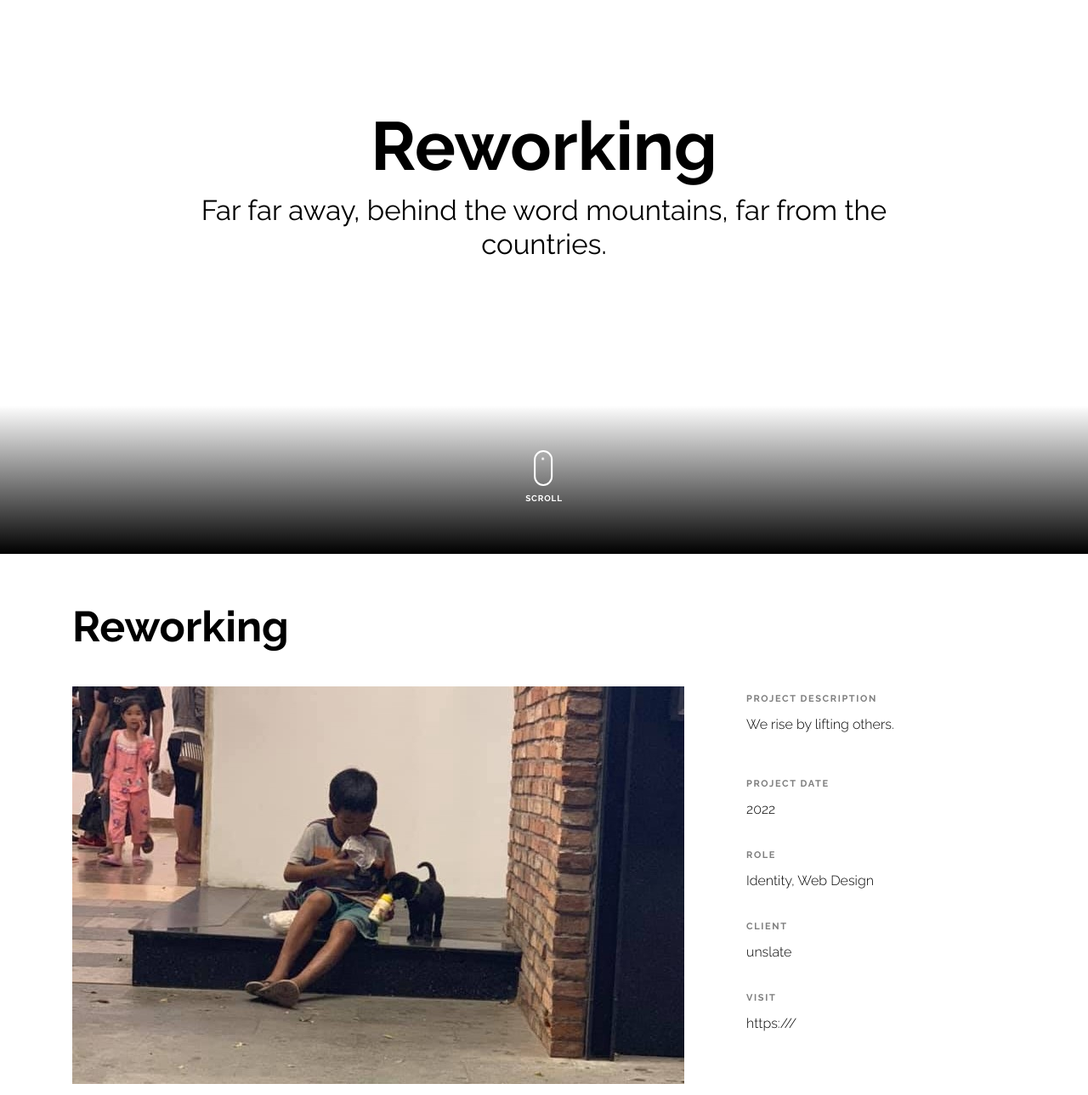
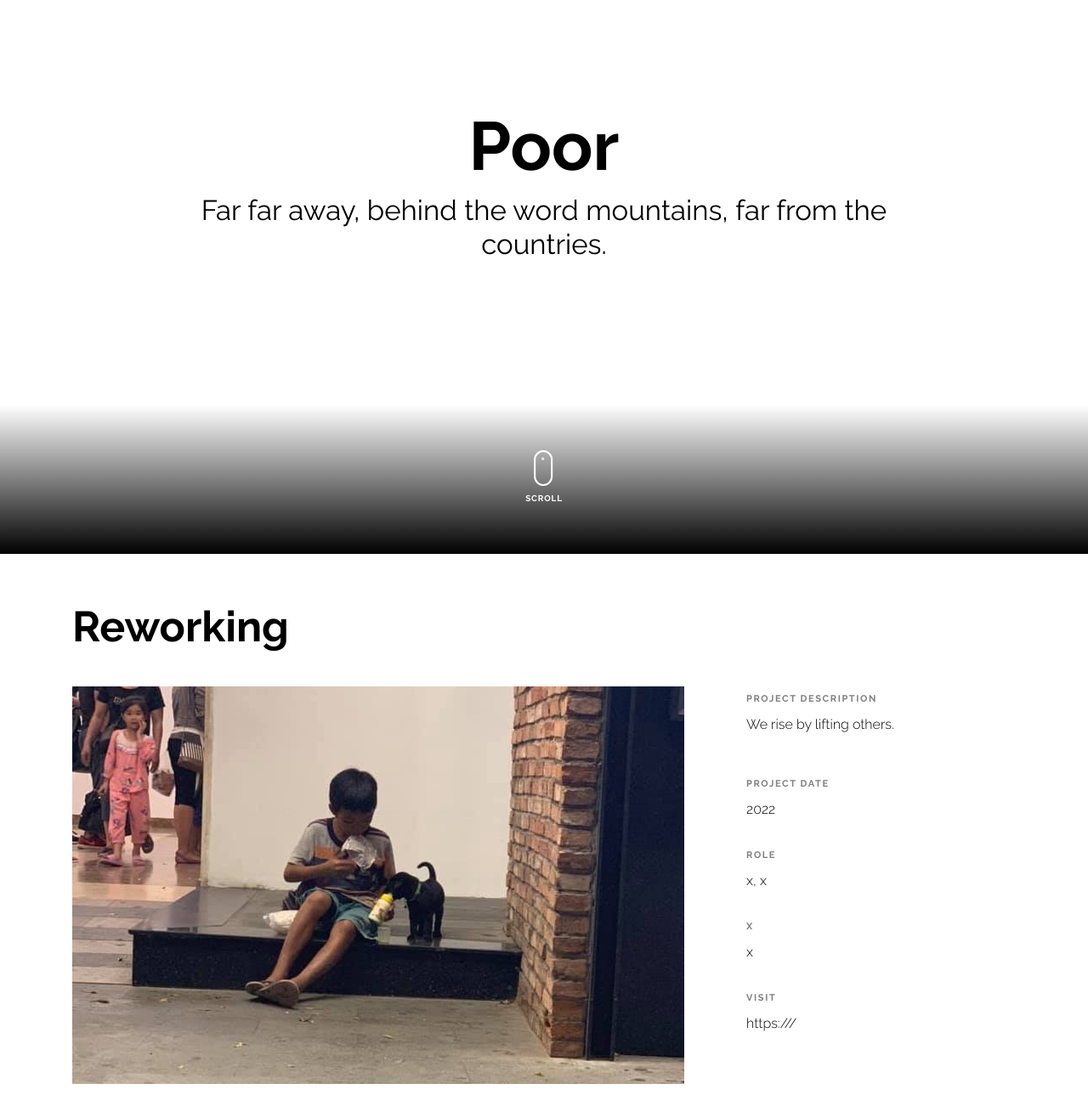
Before and after one commit to dpneedsleep/dp3, a plain HTML site: page portfolio-single-3.html in a window 1280 px wide. Shown: the part 180-1469 px from the top of the page at 85% size. Drawn offline with Linux system fonts and the light colour scheme; files whose address does not match are found by name.

Commit message:
Update portfolio-single-3.html

```diff
--- a/portfolio-single-3.html
+++ b/portfolio-single-3.html
@@ -100,7 +100,7 @@
           <div class="row align-items-center">
 
             <div class="col-md-10 mx-auto text-center">
-              <h1 class="heading" data-aos="fade-up">Reworking</h1>
+              <h1 class="heading" data-aos="fade-up">Poor</h1>
               <h2 class="subheading" data-aos="fade-up" data-aos-delay="100">Far far away, behind the word mountains, far from the countries.</h2>
             </div>
 
@@ -150,13 +150,13 @@
                     <div class="col-md-12 mb-4">
                       <div class="detail-v1">
                         <span class="detail-label">Role</span>
-                        <span class="detail-val"><a href="#">Identity</a>, <a href="#">Web Design</a></span>
+                        <span class="detail-val"><a href="#">x</a>, <a href="#">x</a></span>
                       </div>
                     </div>
                     <div class="col-md-12 mb-4">
                       <div class="detail-v1">
-                        <span class="detail-label">Client</span>
-                        <span class="detail-val">unslate</span>
+                        <span class="detail-label">x</span>
+                        <span class="detail-val">x</span>
                       </div>
                     </div>
                     <div class="col-md-12 mb-4">
```
